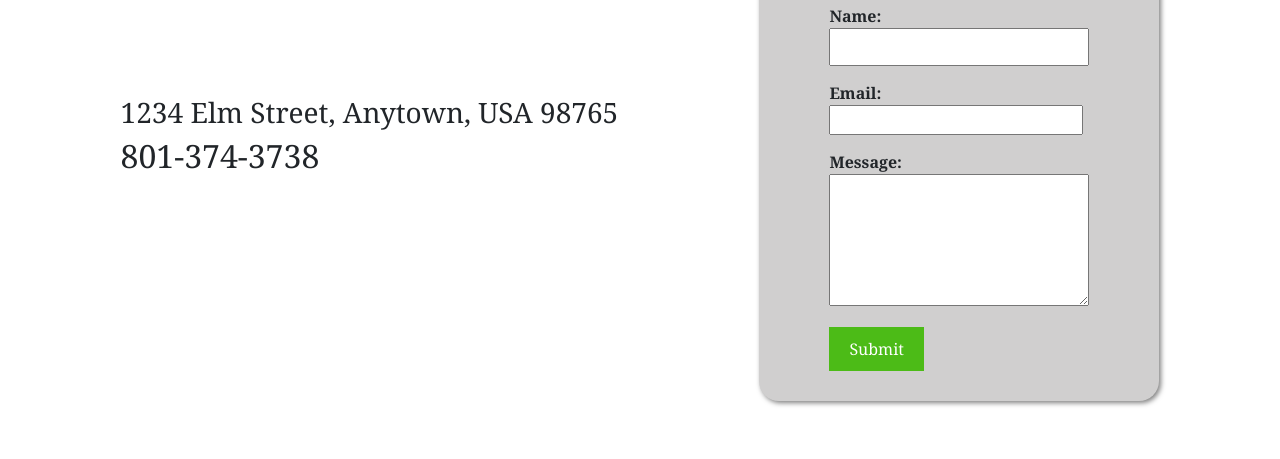
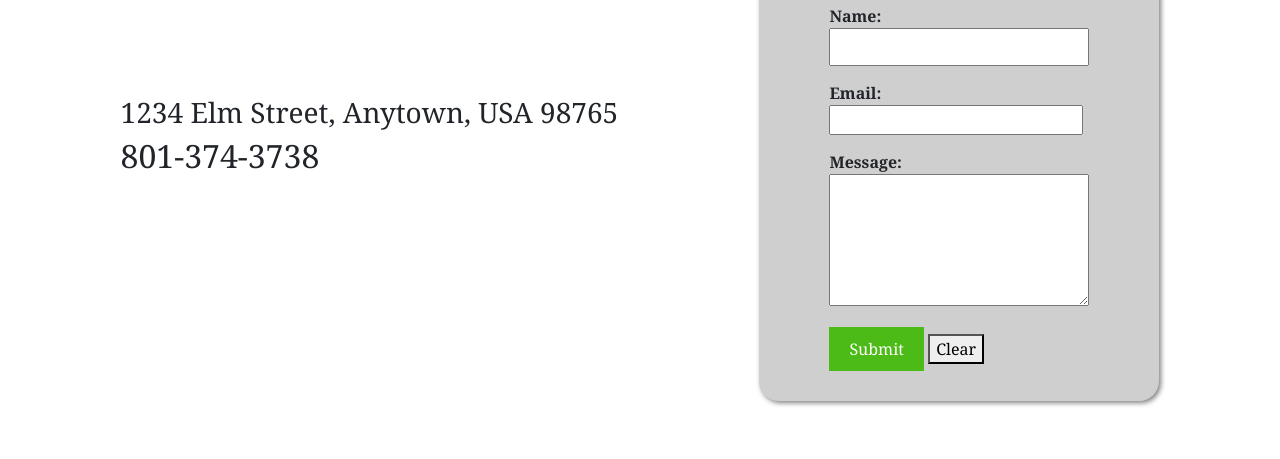
Before and after one commit to wooboss81/wooboss81.github.io, a plain HTML site: page contact-me.html in a window 1280 px wide. Shown: the part 622-1081 px from the top of the page. Drawn offline with nearby package versions, Linux system fonts and the light colour scheme.

Commit message:
Add files via upload

```diff
--- a/contact-me.html
+++ b/contact-me.html
@@ -65,8 +65,8 @@
 <div class="contact">
 <div class="email">
 <h2>Contact Us</h2>
-<form id="contactForm">
 
+<form action="mailto:wooboss@gmail.com" method="post" enctype="text/plain">
   <div class="form-group">
     <label for="name">Name:</label>
     <input type="text" id="name" name="name" required>
@@ -80,7 +80,9 @@
     <textarea id="message" name="message" rows="5" required></textarea>
   </div>
   <button type="submit">Submit</button>
+  <button type="reset">Clear</button>
 </form>
+
 </div>
 </div>
 </div>
```
